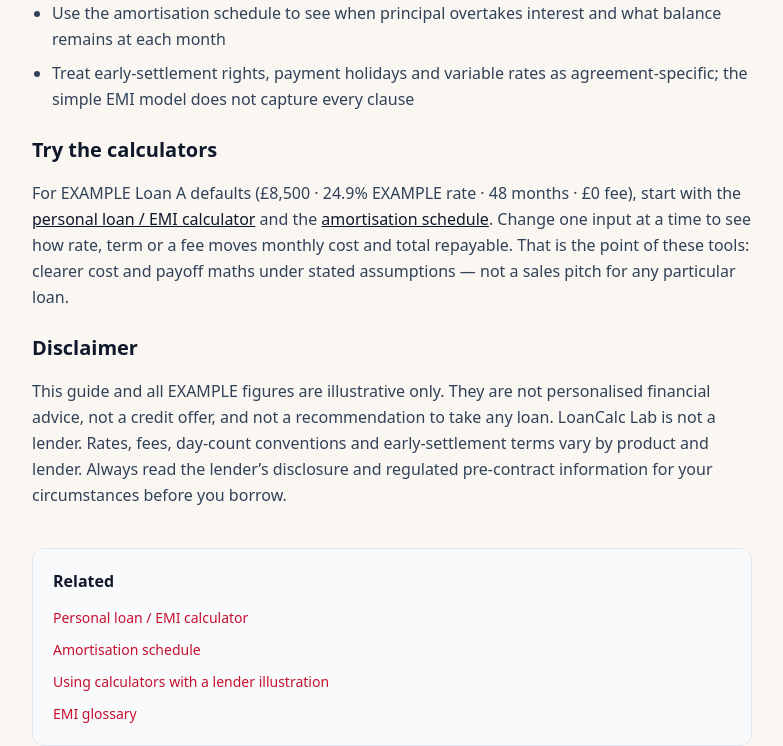
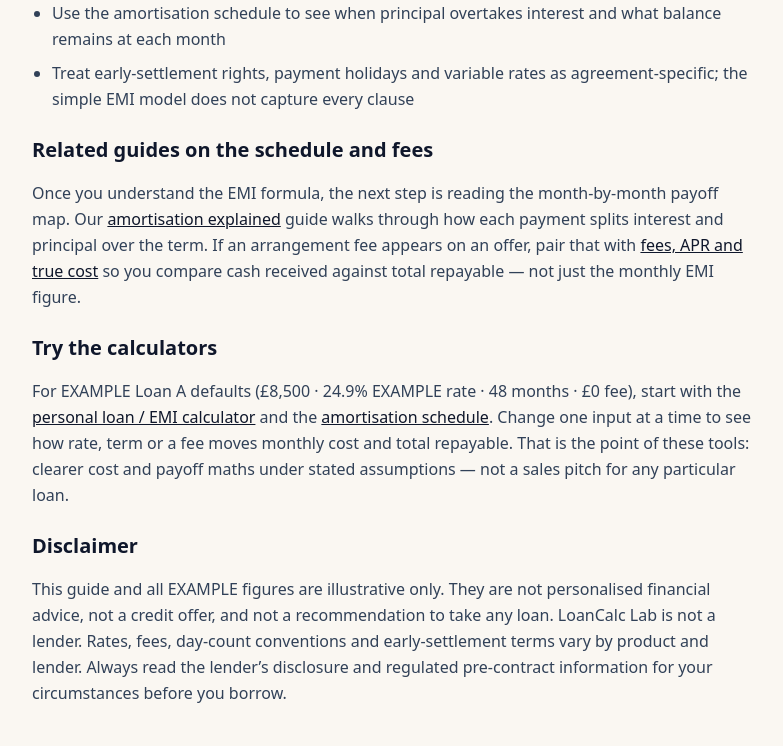
Before and after one commit to Roderz-89/loancalc-lab, a Next.js app: page /guides/how-emi-works in a window 1280 px wide. Shown: the part 2900-3646 px from the top of the page, without its empty margins (248-1031 px from the left). Built offline with nearby package versions, Linux system fonts and the light colour scheme.

Commit message:
Guide: how-emi-works — sibling links + body polish for live ≥1k words
Add amortisation-explained and fees-apr-true-cost links; keep Loan A EXAMPLE,
updated 2026-09-21, MoneyHelper/FCA sources, and disclaimer.

```diff
--- a/src/app/guides/how-emi-works/page.tsx
+++ b/src/app/guides/how-emi-works/page.tsx
@@ -25,6 +25,8 @@ export default function Page() {
       related={[
         { href: "/calculators/personal-loan-emi", label: "Personal loan / EMI calculator" },
         { href: "/calculators/amortisation", label: "Amortisation schedule" },
+        { href: "/guides/amortisation-explained", label: "Amortisation explained" },
+        { href: "/guides/fees-apr-true-cost", label: "Fees, APR and true cost" },
         {
           href: "/guides/using-calculators-with-a-lender-illustration",
           label: "Using calculators with a lender illustration",
@@ -217,6 +219,23 @@ export default function Page() {
         </li>
       </ul>
 
+      <h2 className="text-xl font-semibold text-slate-900 pt-2">
+        Related guides on the schedule and fees
+      </h2>
+      <p>
+        Once you understand the EMI formula, the next step is reading the month-by-month payoff
+        map. Our{" "}
+        <Link href="/guides/amortisation-explained" className="text-slate-900 underline">
+          amortisation explained
+        </Link>{" "}
+        guide walks through how each payment splits interest and principal over the term. If an
+        arrangement fee appears on an offer, pair that with{" "}
+        <Link href="/guides/fees-apr-true-cost" className="text-slate-900 underline">
+          fees, APR and true cost
+        </Link>{" "}
+        so you compare cash received against total repayable — not just the monthly EMI figure.
+      </p>
+
       <h2 className="text-xl font-semibold text-slate-900 pt-2">Try the calculators</h2>
       <p>
         For EXAMPLE Loan A defaults (£8,500 · 24.9% EXAMPLE rate · 48 months · £0 fee), start with
```
